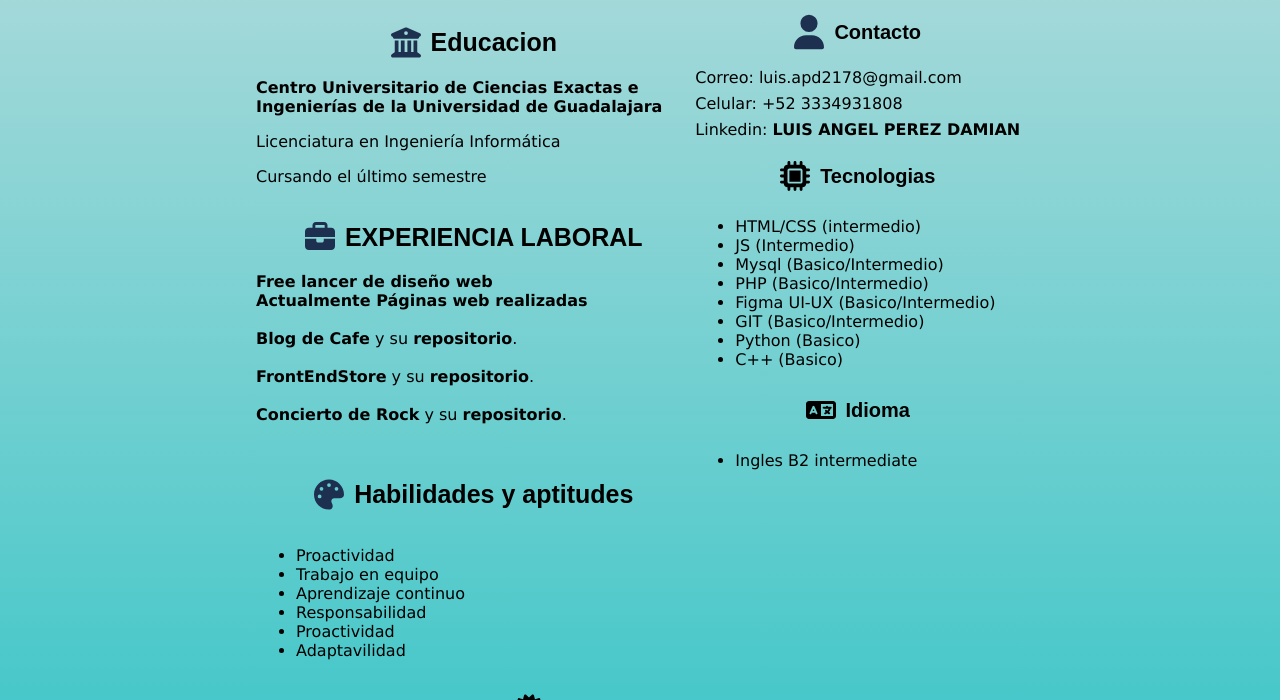
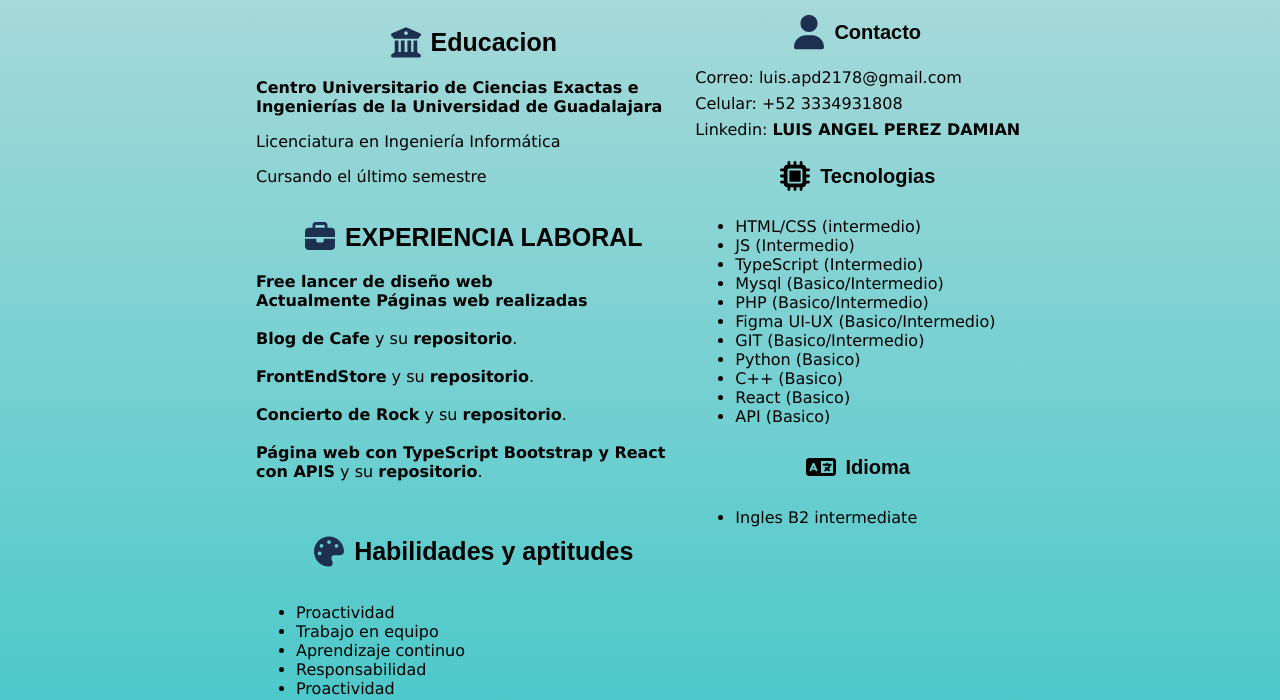
Before and after one commit to Luisito2178Git/CV, a plain HTML site: page index.html in a window 1280 px wide. Shown: the part 489-1189 px from the top of the page. Drawn offline with Linux system fonts and the light colour scheme.

Commit message:
cambios al CV 02/02/2024

```diff
--- a/index.html
+++ b/index.html
@@ -50,6 +50,7 @@
                     <a href="https://blogcafe2178.netlify.app/">Blog de Cafe</a> y su <a href="https://github.com/Luisito2178Git/BlogCafe">repositorio</a>. <br><br>
                     <a href="https://frontendstore2178.netlify.app/">FrontEndStore</a> y su <a href="https://github.com/Luisito2178Git/FrontEndStore">repositorio</a>.<br><br>
                     <a href="https://conciertorockespanol2178.netlify.app/">Concierto de Rock</a> y su <a href="https://github.com/Luisito2178Git/Festival-de-Musica">repositorio</a>.<br><br>
+                    <a href="https://main--fastidious-sorbet-dbdd4e.netlify.app/">Página web con TypeScript Bootstrap y React con APIS</a> y su <a href="https://github.com/Luisito2178Git/PokemonReactType">repositorio</a>.<br><br>
 
                 </p>
             </div>
@@ -82,12 +83,15 @@
             </div>
             <ul><li>HTML/CSS (intermedio)</li>
                 <li>JS (Intermedio)</li>
+                <li>TypeScript (Intermedio)</li>
                 <li>Mysql (Basico/Intermedio)</li>
                 <li>PHP (Basico/Intermedio)</li>
                 <li>Figma UI-UX (Basico/Intermedio)</li>
                 <li>GIT (Basico/Intermedio)</li>
                 <li>Python (Basico)</li>
                 <li>C++ (Basico)</li>
+                <li>React (Basico)</li>
+                <li>API (Basico)</li>
             </ul>
             <p>
                 <div class="subtitle">
```
Also changed, not shown: 1 other file.
